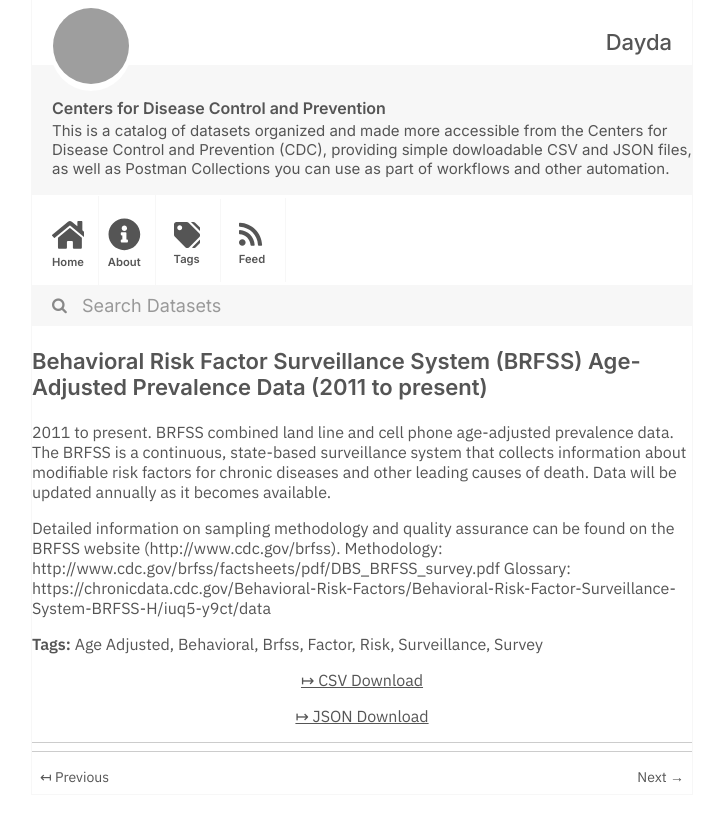
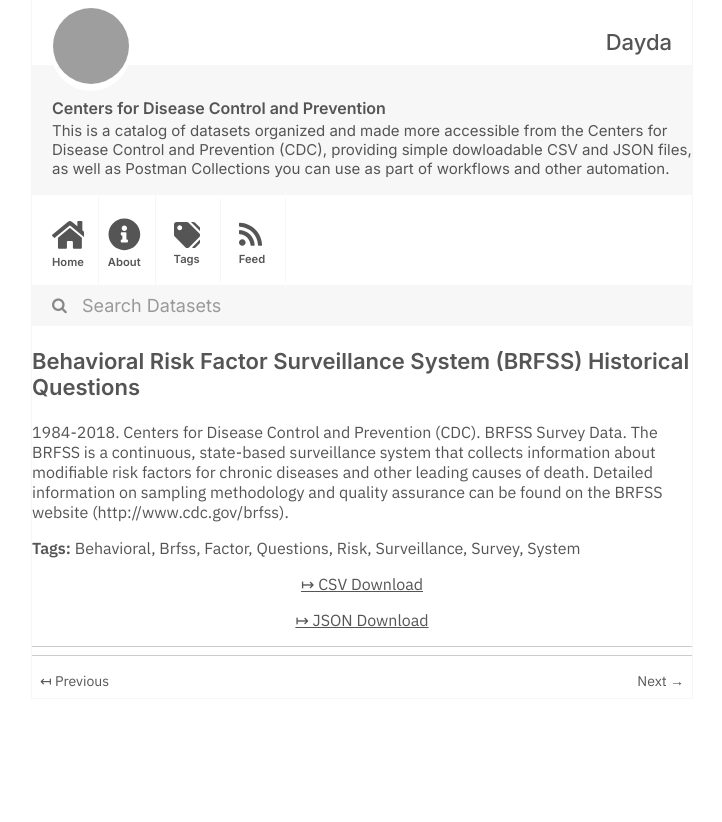
Before and after one commit to dayda-entities/centers-for-disease-control-and-prevention, a Jekyll site: the page built from _posts/2020-11-12-behavioral-risk-factor-surveil.md, in a window 1280 px wide, cut to the strip 0-822 px from the top of the page. Shown: the whole strip, without its empty margins (278-1000 px from the left). Built offline with Jekyll 4.4.1, drawn with Linux system fonts in a browser that asks for light colours; grey boxes are pictures that could not be loaded.

Commit message:
Publish Data

```diff
--- a/_posts/2020-11-12-behavioral-risk-factor-surveil.md
+++ b/_posts/2020-11-12-behavioral-risk-factor-surveil.md
@@ -1,28 +1,23 @@
 ---
-title: >-
-  Behavioral Risk Factor Surveillance System (BRFSS) Age-Adjusted Prevalence
-  Data (2011 to present)
-created: '2020-11-12T12:14:07.102250'
-modified: '2021-04-21T19:22:09.692237'
+title: Behavioral Risk Factor Surveillance System (BRFSS) Historical Questions
+created: '2020-11-12T12:14:59.508499'
+modified: '2021-04-21T19:28:07.116199'
 state: active
 type: dataset
 tags:
-  - Age Adjusted
   - Behavioral
   - Brfss
   - Factor
+  - Questions
   - Risk
   - Surveillance
   - Survey
+  - System
 groups: []
-csv_url: 'https://data.cdc.gov/api/views/d2rk-yvas/rows.csv?accessType=DOWNLOAD'
-json_url: 'https://data.cdc.gov/api/views/d2rk-yvas/rows.json?accessType=DOWNLOAD'
+csv_url: 'https://data.cdc.gov/api/views/iuq5-y9ct/rows.csv?accessType=DOWNLOAD'
+json_url: 'https://data.cdc.gov/api/views/iuq5-y9ct/rows.json?accessType=DOWNLOAD'
 layout: post
 
 ---
-2011 to present. BRFSS combined land line and cell phone age-adjusted prevalence data. The BRFSS is a continuous, state-based surveillance system that collects information about modifiable risk factors for chronic diseases and other leading causes of death.
-Data will be updated annually as it becomes available.
-
+1984-2018.  Centers for Disease Control and Prevention (CDC). BRFSS Survey Data.  The BRFSS is a continuous, state-based surveillance system that collects information about modifiable risk factors for chronic diseases and other leading causes of death.
 Detailed information on sampling methodology and quality assurance can be found on the BRFSS website (http://www.cdc.gov/brfss).
-Methodology: http://www.cdc.gov/brfss/factsheets/pdf/DBS_BRFSS_survey.pdf
-Glossary: https://chronicdata.cdc.gov/Behavioral-Risk-Factors/Behavioral-Risk-Factor-Surveillance-System-BRFSS-H/iuq5-y9ct/data
```
